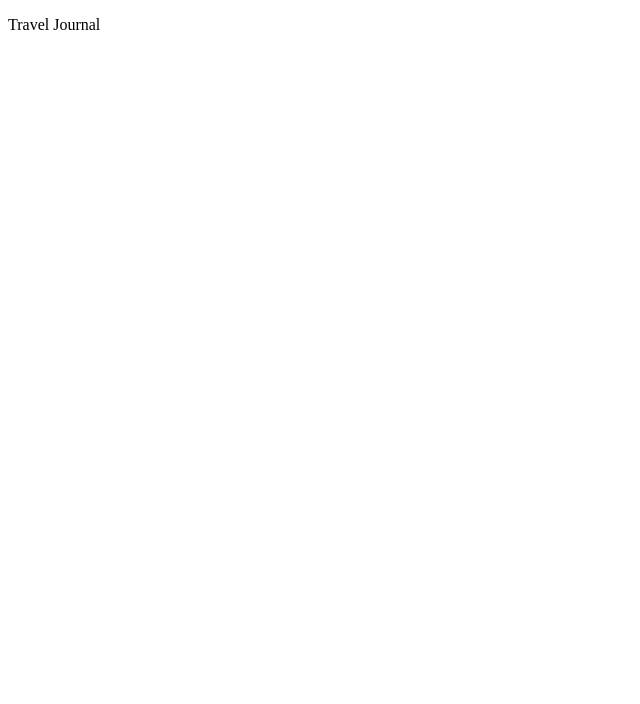
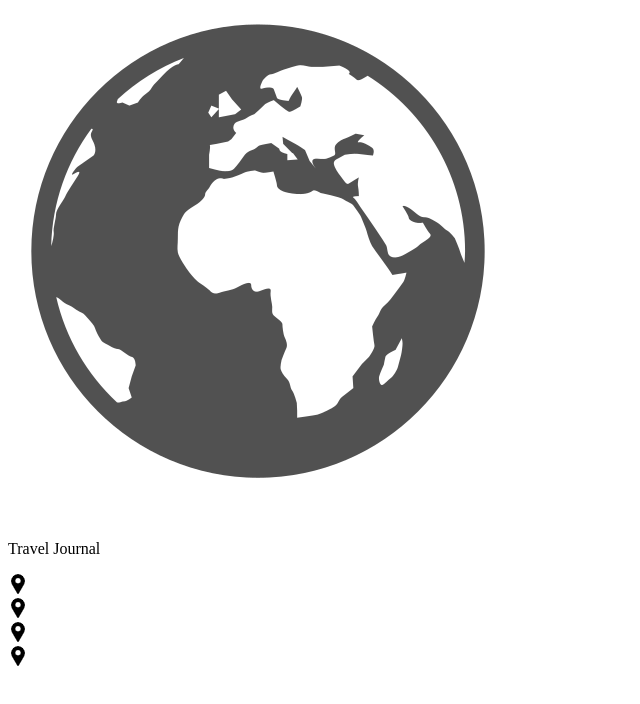
Before and after one commit to s-ferrer/travel-journal, a React (Create React App) app: page / in a window 1280 px wide. Shown: the top 704 px of the page, without its empty margins (0-640 px from the left). Built offline with nearby package versions, Linux system fonts and the light colour scheme.

Commit message:
Add icon images in Header and Card

```diff
--- a/src/components/Card.js
+++ b/src/components/Card.js
@@ -1,5 +1,9 @@
 import React from "react";
-
+import locationImage from "../images/location.png";
 export default function Card(props) {
-  return <section className="card"></section>;
+  return (
+    <div className="card">
+      <img src={locationImage} alt="location" className="location" />
+    </div>
+  );
 }
--- a/src/components/Header.js
+++ b/src/components/Header.js
@@ -1,10 +1,11 @@
 import React from "react";
+import globeImage from "../images/globe.png";
 
 export default function Header() {
   return (
-    <section className="header">
-      <image src="" alt="logo globe" className="logo" />
+    <div className="header">
+      <img src={globeImage} alt="globe icon" className="globe" />
       <p>Travel Journal</p>
-    </section>
+    </div>
   );
 }
```
Also changed, not shown: src/images/globe.png (added), src/images/location.png (added).
